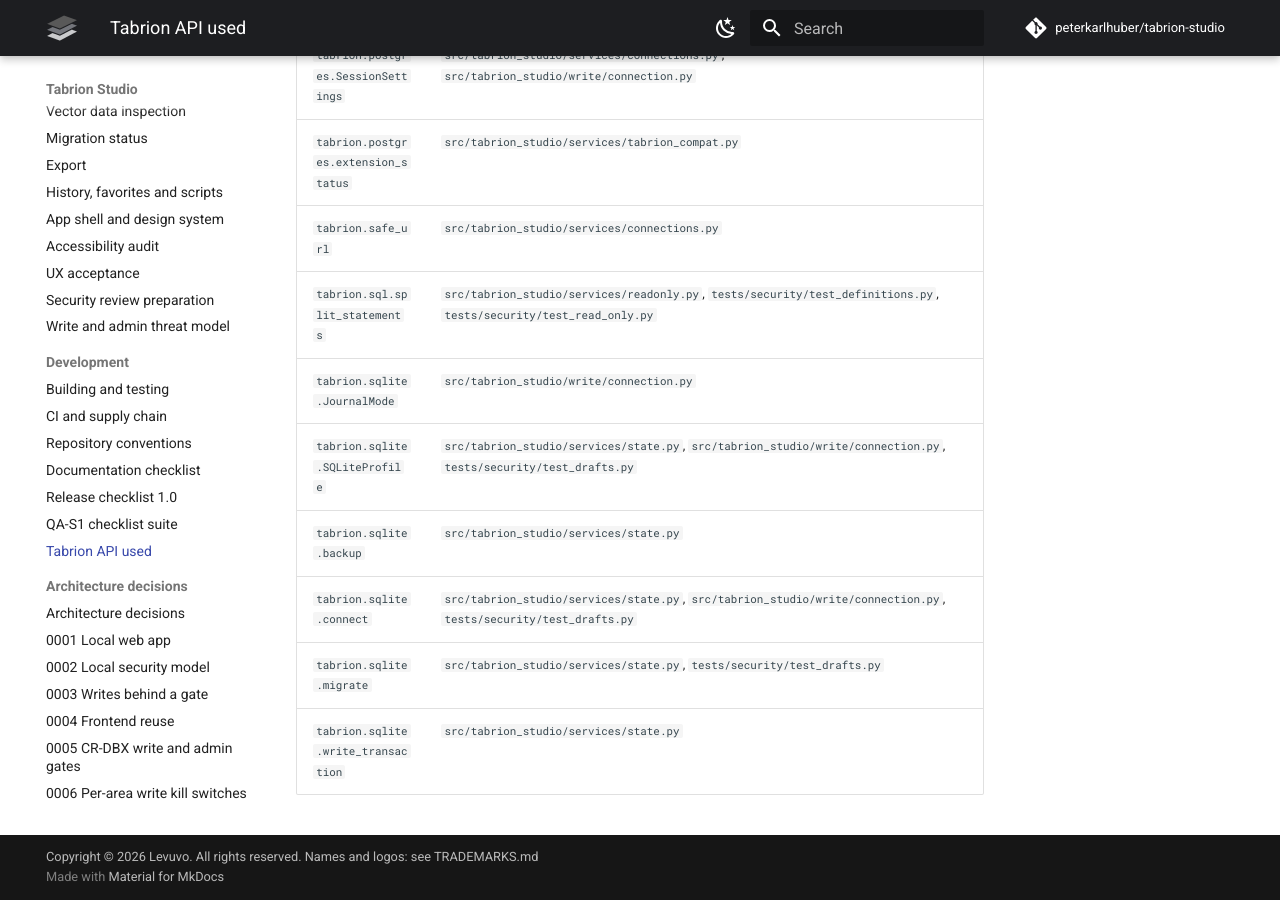
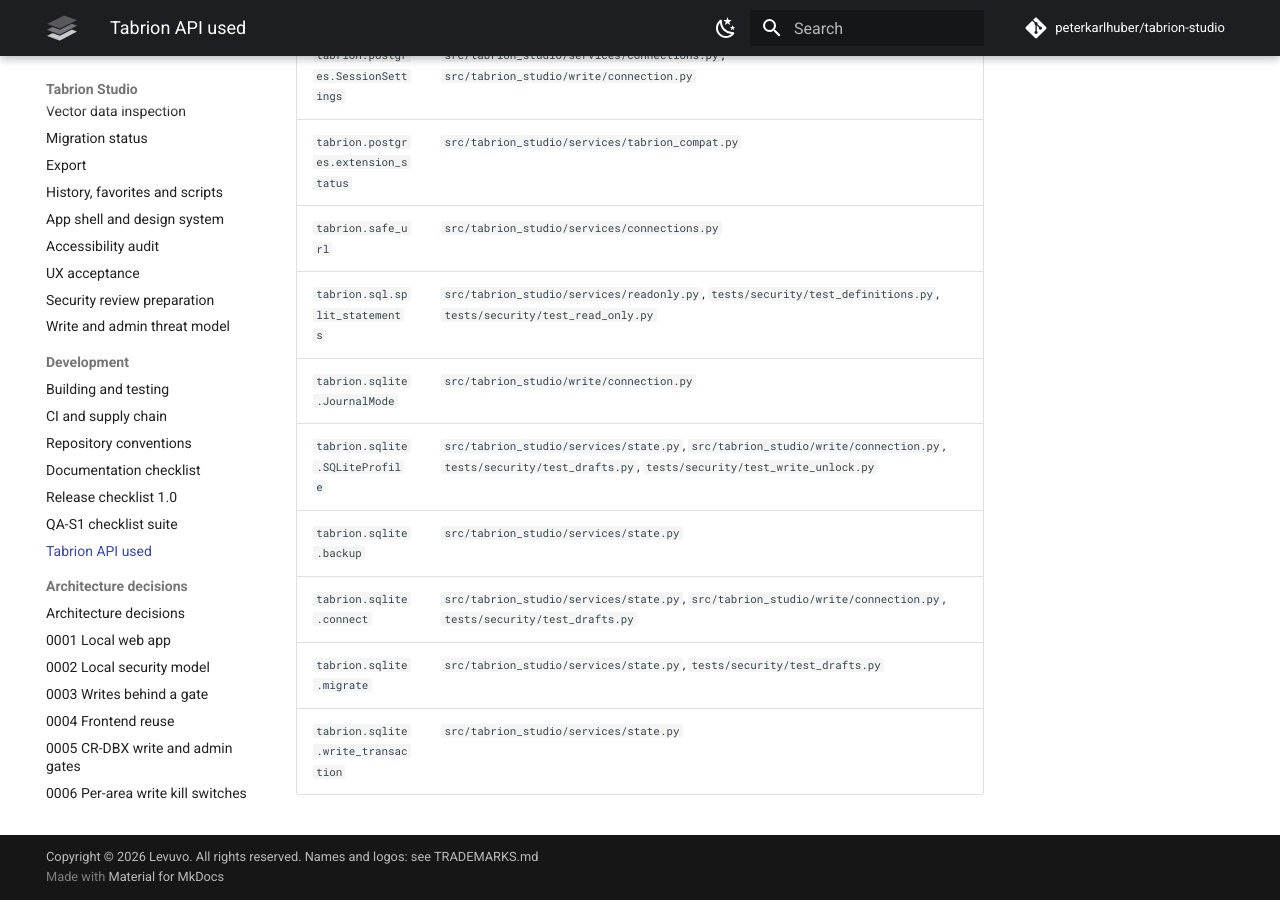
Before and after one commit to peterkarlhuber/tabrion-studio, an MkDocs documentation site: the page built from docs/api-consumers.md, in a window 1280 px wide and 900 px high, scrolled down 3088 px. Built offline with MkDocs 1.6.1 and Material for MkDocs 9.7.7, drawn with Linux system fonts in a browser that asks for light colours; comment, search, counter and statistics services are not loaded.

Commit message:
Docs: refresh the tabrion API export for the new write test
Co-Authored-By: Claude Opus 5.5 <noreply@anthropic.com>
Claude-Session: https://claude.ai/code/session_011tY7TC7Nu5VGro3DJGJcv8

```diff
--- a/docs/api-consumers.md
+++ b/docs/api-consumers.md
@@ -45,7 +45,7 @@ is used.
 | `tabrion.safe_url` | `src/tabrion_studio/services/connections.py` |
 | `tabrion.sql.split_statements` | `src/tabrion_studio/services/readonly.py`, `tests/security/test_definitions.py`, `tests/security/test_read_only.py` |
 | `tabrion.sqlite.JournalMode` | `src/tabrion_studio/write/connection.py` |
-| `tabrion.sqlite.SQLiteProfile` | `src/tabrion_studio/services/state.py`, `src/tabrion_studio/write/connection.py`, `tests/security/test_drafts.py` |
+| `tabrion.sqlite.SQLiteProfile` | `src/tabrion_studio/services/state.py`, `src/tabrion_studio/write/connection.py`, `tests/security/test_drafts.py`, `tests/security/test_write_unlock.py` |
 | `tabrion.sqlite.backup` | `src/tabrion_studio/services/state.py` |
 | `tabrion.sqlite.connect` | `src/tabrion_studio/services/state.py`, `src/tabrion_studio/write/connection.py`, `tests/security/test_drafts.py` |
 | `tabrion.sqlite.migrate` | `src/tabrion_studio/services/state.py`, `tests/security/test_drafts.py` |
```
